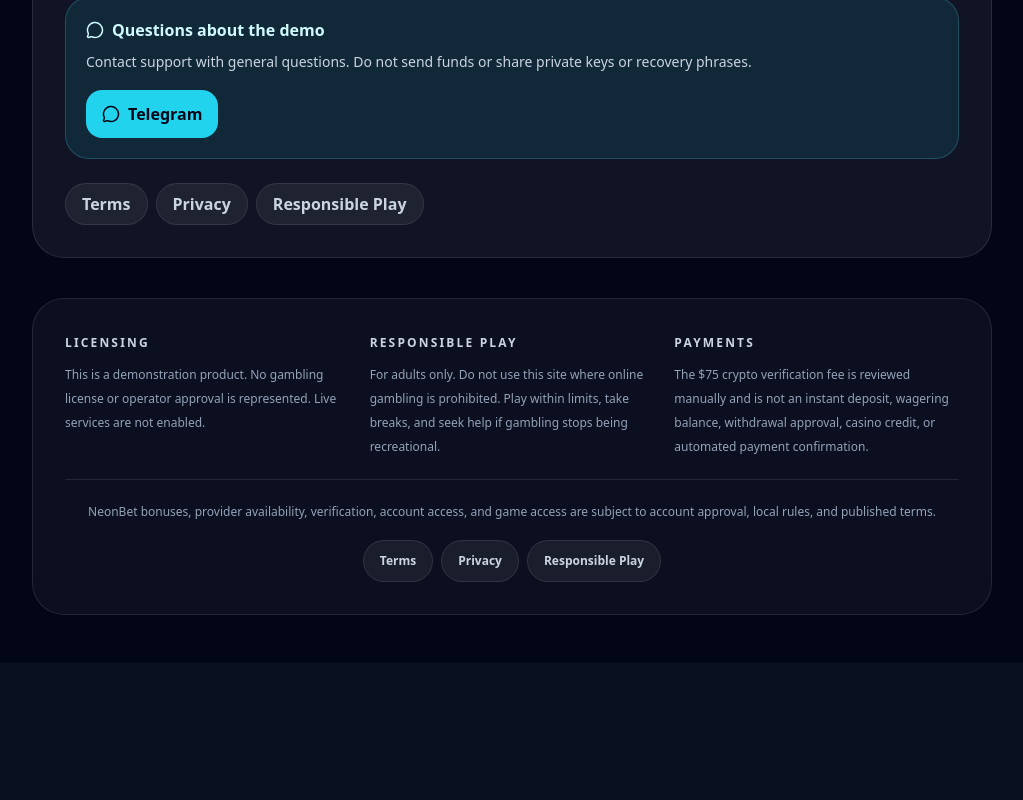
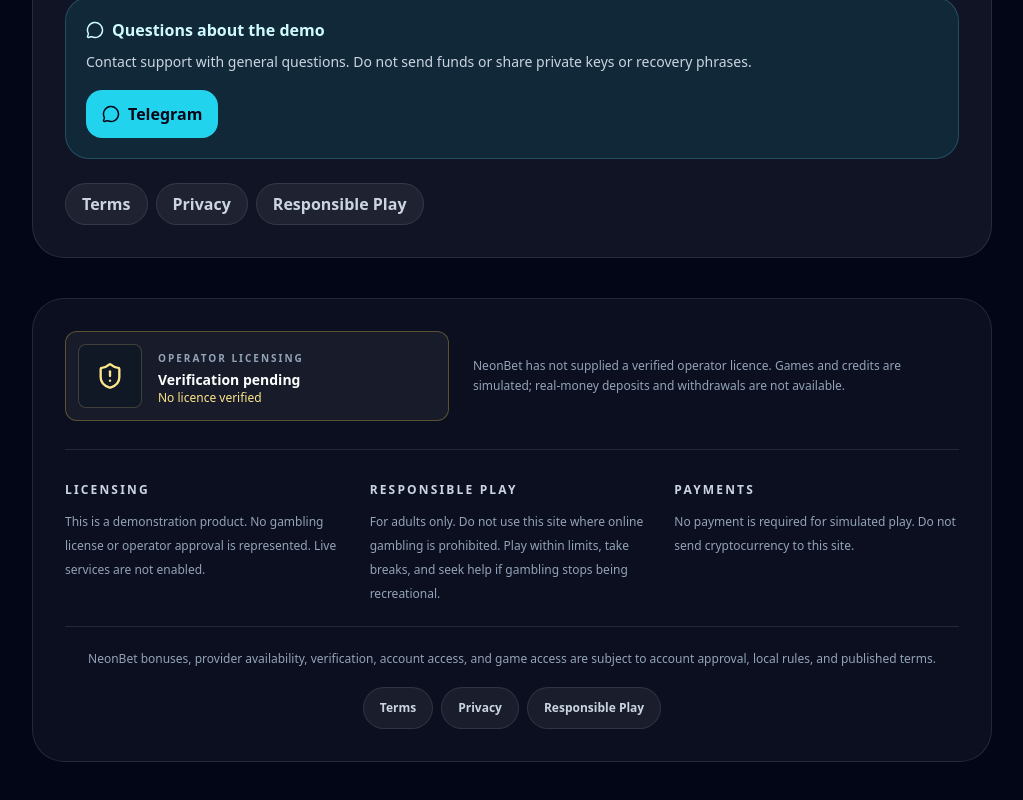
Before and after one commit to yabigdd-9/Neonbet-Casino, a React (Vite) app: page / in a window 1280 px wide. Shown: the part 6073-6873 px from the top of the page, without its empty margins (256-1279 px from the left). Before the commit the page ends 6736 px from the top, so only its background shows below. Built offline with nearby package versions, Linux system fonts and the light colour scheme; no server answers.

Commit message:
feat: clarify licensing status in footer

```diff
--- a/src/components/layout/Footer.jsx
+++ b/src/components/layout/Footer.jsx
@@ -1,5 +1,6 @@
 // Site footer with licensing / responsible play / payments notices + policy links.
 import React from "react";
+import { ShieldAlert } from "lucide-react";
 import { policyPages } from "../../data/promotions";
 
 export default function Footer({ onOpenPolicy }) {
@@ -8,6 +9,29 @@
       id="footer"
       className="scroll-mt-24 rounded-[2rem] border border-white/10 bg-white/[0.04] p-6 text-xs leading-6 text-slate-400 md:p-8"
     >
+      <section
+        aria-labelledby="licensing-status"
+        className="mb-7 flex flex-col gap-4 border-b border-white/10 pb-7 md:flex-row md:items-center md:gap-6"
+      >
+        <div className="flex w-full max-w-sm items-center gap-4 rounded-xl border border-amber-300/30 bg-[#171b2a] p-3">
+          <div className="grid h-16 w-16 shrink-0 place-items-center rounded-lg border border-amber-200/20 bg-[#101725] text-amber-200">
+            <ShieldAlert size={28} aria-hidden="true" />
+          </div>
+          <div>
+            <p className="text-[10px] font-bold uppercase tracking-[0.2em] text-slate-400">
+              Operator licensing
+            </p>
+            <h2 id="licensing-status" className="text-sm font-semibold text-white">
+              Verification pending
+            </h2>
+            <p className="text-xs font-medium text-amber-200">No licence verified</p>
+          </div>
+        </div>
+        <p className="max-w-2xl text-xs leading-5 text-slate-400">
+          NeonBet has not supplied a verified operator licence. Games and credits are simulated; real-money
+          deposits and withdrawals are not available.
+        </p>
+      </section>
       <div className="grid gap-5 text-left md:grid-cols-3">
         <div>
           <div className="font-semibold uppercase tracking-[0.18em] text-slate-300">Licensing</div>
@@ -26,8 +50,7 @@
         <div>
           <div className="font-semibold uppercase tracking-[0.18em] text-slate-300">Payments</div>
           <p className="mt-2">
-            The $75 crypto verification fee is reviewed manually and is not an instant deposit, wagering
-            balance, withdrawal approval, casino credit, or automated payment confirmation.
+            No payment is required for simulated play. Do not send cryptocurrency to this site.
           </p>
         </div>
       </div>
```
Also changed, not shown: 1 other file (tests, documents, lock files or other folders).
